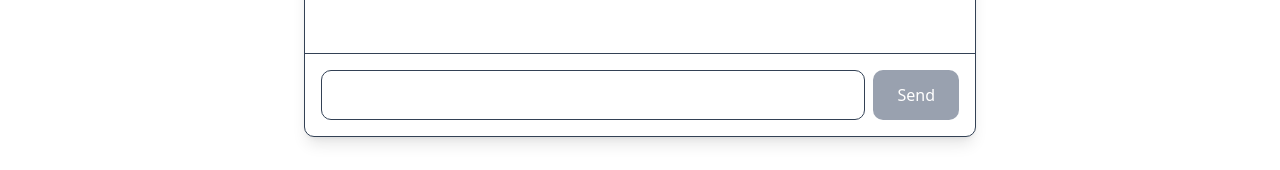
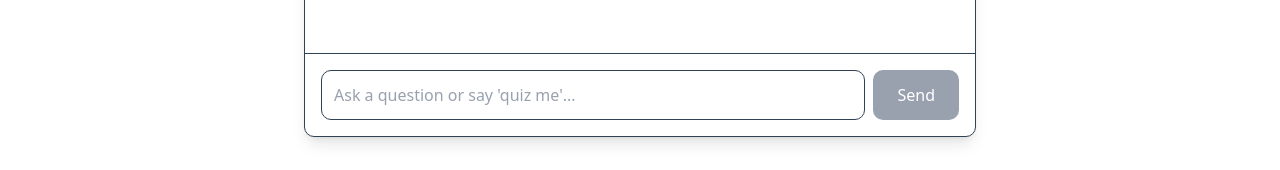
Before and after one commit to lewyman/End-game, a React (Vite) app in the folder frontend/: page / in a window 1280 px wide. Shown: the part 599-769 px from the top of the page. Built offline with nearby package versions, Linux system fonts and the light colour scheme.

Commit message:
Fix input text color visibility

```diff
--- a/frontend/src/components/EducatorChat.tsx
+++ b/frontend/src/components/EducatorChat.tsx
@@ -164,7 +164,7 @@ export default function EducatorChat({ userId }: EducatorChatProps) {
             onChange={(e) => setInput(e.target.value)}
             placeholder="Ask a question or say 'quiz me'..."
             disabled={isLoading}
-            className="flex-1 p-3 border rounded-lg focus:outline-none focus:ring-2 focus:ring-blue-500 disabled:bg-gray-100"
+            className="flex-1 p-3 border rounded-lg focus:outline-none focus:ring-2 focus:ring-blue-500 disabled:bg-gray-100 text-black placeholder-gray-400"
           />
           <button
             type="submit"
```
